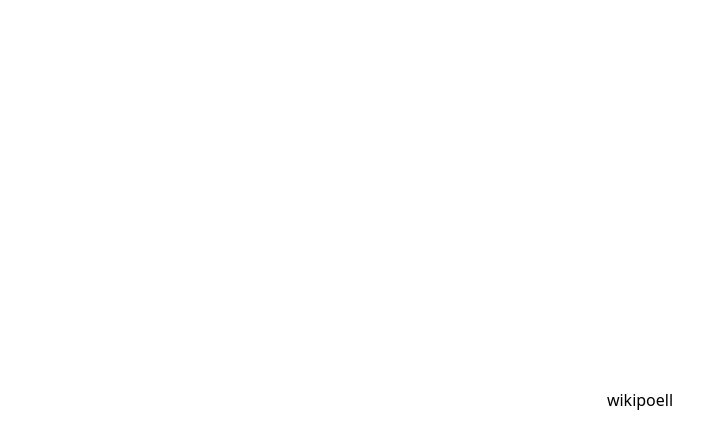
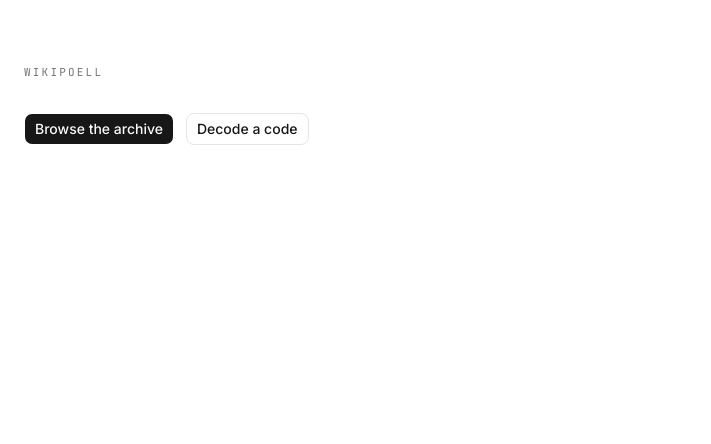
Before and after one commit to goosebones/wikipoell, a Next.js app in the folder web/: page / in a window 1280 px wide. Shown: the top 444 px of the page, without its empty margins (0-711 px from the left). Built offline with nearby package versions, Linux system fonts and the light colour scheme.

Commit message:
webapp rewrite milestone 1.2 - radix and shadcn

```diff
--- a/web/app/globals.css
+++ b/web/app/globals.css
@@ -1,3 +1,90 @@
-/* Global styles: loads Tailwind. Design tokens (fonts, colors) are added in
-   milestone 1.2. */
+/* Global styles and the design tokens for look "A · Gallery": white, quiet
+   neutrals, Inter for text and JetBrains Mono for codes and small labels.
+   shadcn components read the color variables below, so restyling the site
+   starts here. There is no dark mode; `dark:` classes in shadcn components
+   only apply under a `.dark` class, which is never set. */
 @import "tailwindcss";
+@import "tw-animate-css";
+@import "shadcn/tailwind.css";
+
+@custom-variant dark (&:is(.dark *));
+
+@theme inline {
+  --font-sans: var(--font-inter);
+  --font-heading: var(--font-inter);
+  --font-mono: var(--font-jetbrains-mono);
+
+  --color-background: var(--background);
+  --color-foreground: var(--foreground);
+  --color-card: var(--card);
+  --color-card-foreground: var(--card-foreground);
+  --color-popover: var(--popover);
+  --color-popover-foreground: var(--popover-foreground);
+  --color-primary: var(--primary);
+  --color-primary-foreground: var(--primary-foreground);
+  --color-secondary: var(--secondary);
+  --color-secondary-foreground: var(--secondary-foreground);
+  --color-muted: var(--muted);
+  --color-muted-foreground: var(--muted-foreground);
+  --color-accent: var(--accent);
+  --color-accent-foreground: var(--accent-foreground);
+  --color-destructive: var(--destructive);
+  --color-border: var(--border);
+  --color-input: var(--input);
+  --color-ring: var(--ring);
+
+  --radius-sm: calc(var(--radius) * 0.6);
+  --radius-md: calc(var(--radius) * 0.8);
+  --radius-lg: var(--radius);
+  --radius-xl: calc(var(--radius) * 1.4);
+}
+
+/* Neutral scale (oklch lightness): 0.205 = neutral-900, 0.556 = neutral-500,
+   0.708 = neutral-400, 0.922 = neutral-200, 0.97 = neutral-100. */
+:root {
+  --background: oklch(1 0 0);
+  --foreground: oklch(0.205 0 0);
+  --card: oklch(1 0 0);
+  --card-foreground: oklch(0.205 0 0);
+  --popover: oklch(1 0 0);
+  --popover-foreground: oklch(0.205 0 0);
+  --primary: oklch(0.205 0 0);
+  --primary-foreground: oklch(0.985 0 0);
+  --secondary: oklch(0.97 0 0);
+  --secondary-foreground: oklch(0.205 0 0);
+  --muted: oklch(0.97 0 0);
+  --muted-foreground: oklch(0.556 0 0);
+  --accent: oklch(0.97 0 0);
+  --accent-foreground: oklch(0.205 0 0);
+  --destructive: oklch(0.577 0.245 27.325);
+  --border: oklch(0.922 0 0);
+  --input: oklch(0.922 0 0);
+  --ring: oklch(0.708 0 0);
+  --radius: 0.5rem;
+}
+
+/* Small monospace caption used for labels and section headings,
+   e.g. "CAROL CHRISTIAN POELL ARCHIVE" or "COLOR" above a filter. */
+@utility eyebrow {
+  font-family: var(--font-mono);
+  font-size: 11px;
+  letter-spacing: 0.2em;
+  text-transform: uppercase;
+  color: var(--muted-foreground);
+}
+
+@layer base {
+  * {
+    @apply border-border outline-ring/50;
+  }
+  html {
+    @apply font-sans;
+  }
+  body {
+    @apply bg-background text-foreground;
+  }
+  button:not(:disabled),
+  [role="button"]:not(:disabled) {
+    cursor: pointer;
+  }
+}
--- a/web/app/layout.tsx
+++ b/web/app/layout.tsx
@@ -1,7 +1,15 @@
 // Root layout: the <html> and <body> shell every page renders inside, plus the
-// site-wide metadata and global styles.
+// site-wide metadata, global styles and fonts (Inter for text, JetBrains Mono
+// for codes and labels).
 import type { Metadata } from "next";
+import { Inter, JetBrains_Mono } from "next/font/google";
 import "./globals.css";
+
+const inter = Inter({ subsets: ["latin"], variable: "--font-inter" });
+const jetbrainsMono = JetBrains_Mono({
+  subsets: ["latin"],
+  variable: "--font-jetbrains-mono",
+});
 
 export const metadata: Metadata = {
   title: "Wikipoell",
@@ -12,7 +20,7 @@ export default function RootLayout({ children }: LayoutProps<"/">) {
   return (
     <html
       lang="en"
-      className="h-full antialiased"
+      className={`${inter.variable} ${jetbrainsMono.variable} h-full antialiased`}
     >
       <body className="flex min-h-full flex-col">{children}</body>
     </html>
--- a/web/app/page.tsx
+++ b/web/app/page.tsx
@@ -1,10 +1,16 @@
-// Home page. A placeholder for now; it becomes the search-led homepage in
+// Home page. For now it shows the design tokens (type, label, code and button
+// styles) so the look can be reviewed; it becomes the search-led homepage in
 // milestone 11.
+import { Button } from "@/components/ui/button";
 
 export default function Home() {
   return (
-    <main className="flex flex-1 items-center justify-center">
-      <p>wikipoell</p>
+    <main className="mx-auto w-full max-w-[1400px] px-4 pt-16 sm:px-6">
+      <p className="eyebrow">Wikipoell</p>
+      <div className="mt-8 flex gap-3">
+        <Button>Browse the archive</Button>
+        <Button variant="outline">Decode a code</Button>
+      </div>
     </main>
   );
 }
--- /dev/null
+++ b/web/components/ui/button.tsx
@@ -0,0 +1,71 @@
+// Button, from shadcn/ui. Renders a <button>, or its single child when
+// `asChild` is set (e.g. to style a <Link> as a button).
+// Props: variant ("default" | "outline" | "secondary" | "ghost" |
+// "destructive" | "link"), size ("default" | "xs" | "sm" | "lg" | "icon" |
+// "icon-xs" | "icon-sm" | "icon-lg"), asChild, plus any <button> props.
+import * as React from "react";
+import { cva, type VariantProps } from "class-variance-authority";
+import { cn } from "cn";
+import { Slot } from "radix-ui";
+
+const buttonVariants = cva(
+  "group/button inline-flex shrink-0 items-center justify-center rounded-lg border border-transparent bg-clip-padding text-sm font-medium whitespace-nowrap transition-all outline-none select-none focus-visible:border-ring focus-visible:ring-3 focus-visible:ring-ring/50 active:not-aria-[haspopup]:translate-y-px disabled:pointer-events-none disabled:opacity-50 aria-invalid:border-destructive aria-invalid:ring-3 aria-invalid:ring-destructive/20 dark:aria-invalid:border-destructive/50 dark:aria-invalid:ring-destructive/40 [&_svg]:pointer-events-none [&_svg]:shrink-0 [&_svg:not([class*='size-'])]:size-4",
+  {
+    variants: {
+      variant: {
+        default: "bg-primary text-primary-foreground hover:bg-primary/80",
+        outline:
+          "border-border bg-background hover:bg-muted hover:text-foreground aria-expanded:bg-muted aria-expanded:text-foreground dark:border-input dark:bg-input/30 dark:hover:bg-input/50",
+        secondary:
+          "bg-secondary text-secondary-foreground hover:bg-[color-mix(in_oklch,var(--secondary),var(--foreground)_5%)] aria-expanded:bg-secondary aria-expanded:text-secondary-foreground",
+        ghost:
+          "hover:bg-muted hover:text-foreground aria-expanded:bg-muted aria-expanded:text-foreground dark:hover:bg-muted/50",
+        destructive:
+          "bg-destructive/10 text-destructive hover:bg-destructive/20 focus-visible:border-destructive/40 focus-visible:ring-destructive/20 dark:bg-destructive/20 dark:hover:bg-destructive/30 dark:focus-visible:ring-destructive/40",
+        link: "text-primary underline-offset-4 hover:underline",
+      },
+      size: {
+        default:
+          "h-8 gap-1.5 px-2.5 has-data-[icon=inline-end]:pr-2 has-data-[icon=inline-start]:pl-2",
+        xs: "h-6 gap-1 rounded-[min(var(--radius-md),10px)] px-2 text-xs in-data-[slot=button-group]:rounded-lg has-data-[icon=inline-end]:pr-1.5 has-data-[icon=inline-start]:pl-1.5 [&_svg:not([class*='size-'])]:size-3",
+        sm: "h-7 gap-1 rounded-[min(var(--radius-md),12px)] px-2.5 text-[0.8rem] in-data-[slot=button-group]:rounded-lg has-data-[icon=inline-end]:pr-1.5 has-data-[icon=inline-start]:pl-1.5 [&_svg:not([class*='size-'])]:size-3.5",
+        lg: "h-9 gap-1.5 px-2.5 has-data-[icon=inline-end]:pr-2 has-data-[icon=inline-start]:pl-2",
+        icon: "size-8",
+        "icon-xs":
+          "size-6 rounded-[min(var(--radius-md),10px)] in-data-[slot=button-group]:rounded-lg [&_svg:not([class*='size-'])]:size-3",
+        "icon-sm":
+          "size-7 rounded-[min(var(--radius-md),12px)] in-data-[slot=button-group]:rounded-lg",
+        "icon-lg": "size-9",
+      },
+    },
+    defaultVariants: {
+      variant: "default",
+      size: "default",
+    },
+  },
+);
+
+function Button({
+  className,
+  variant = "default",
+  size = "default",
+  asChild = false,
+  ...props
+}: React.ComponentProps<"button"> &
+  VariantProps<typeof buttonVariants> & {
+    asChild?: boolean;
+  }) {
+  const Comp = asChild ? Slot.Root : "button";
+
+  return (
+    <Comp
+      data-slot="button"
+      data-variant={variant}
+      data-size={size}
+      className={cn(buttonVariants({ variant, size, className }))}
+      {...props}
+    />
+  );
+}
+
+export { Button, buttonVariants };
--- /dev/null
+++ b/web/lib/utils.ts
@@ -0,0 +1,4 @@
+// `cn()` joins class names and resolves conflicting Tailwind classes, so a
+// component's defaults can be overridden by a `className` prop. Used by every
+// shadcn component.
+export { cn } from "cn";
--- a/web/next.config.ts
+++ b/web/next.config.ts
@@ -1,11 +1,15 @@
 // Next.js config. Cache Components and partial prefetching are the defaults
-// this version scaffolds with; Tailwind is compiled through Turbopack.
+// this version scaffolds with; Tailwind is compiled through Turbopack, and the
+// project root is pinned to web/.
 import type { NextConfig } from "next";
 
 const nextConfig: NextConfig = {
   cacheComponents: true,
   partialPrefetching: true,
   turbopack: {
+    // The old app's lockfile sits one level up; without this Turbopack
+    // treats the repo root as the project root.
+    root: import.meta.dirname,
     rules: {
       "*.css": {
         loaders: ["@tailwindcss/turbopack"],
```
Also changed, not shown: web/package.json (+7 -1 lines), web/components.json (added), 1 other file (tests, documents, lock files or other folders).
